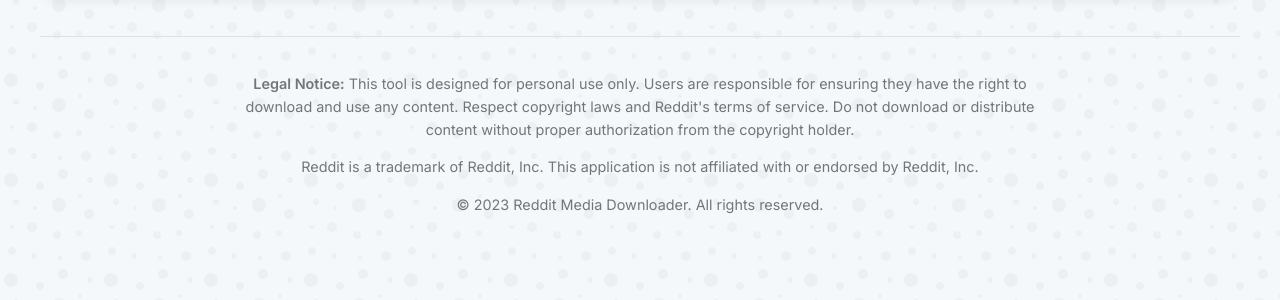
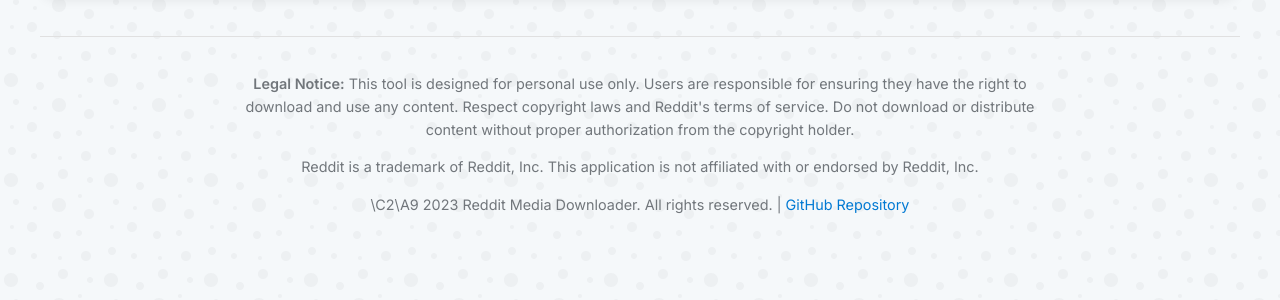
Before and after one commit to Killersparrow1/reddit-media-downloader-V1.1, a Flask app: page / in a window 1280 px wide. Shown: the part 431-731 px from the top of the page. Run offline with Flask 3, Linux system fonts and the light colour scheme.

Commit message:
Update index.html

```diff
--- a/templates/index.html
+++ b/templates/index.html
@@ -528,7 +528,11 @@
             <p><strong>Legal Notice:</strong> This tool is designed for personal use only. Users are responsible for ensuring they have the right to download and use any content.
             Respect copyright laws and Reddit's terms of service. Do not download or distribute content without proper authorization from the copyright holder.</p>
             <p>Reddit is a trademark of Reddit, Inc. This application is not affiliated with or endorsed by Reddit, Inc.</p>
-            <p>© 2023 Reddit Media Downloader. All rights reserved.</p>
+            <p>\C2\A9 2023 Reddit Media Downloader. All rights reserved. |
+   <a href="https://github.com/Killersparrow1/reddit-media-downloader-V1.1" target="_blank">
+       GitHub Repository
+   </a>
+          </p>
         </div>
     </footer>
 
```
